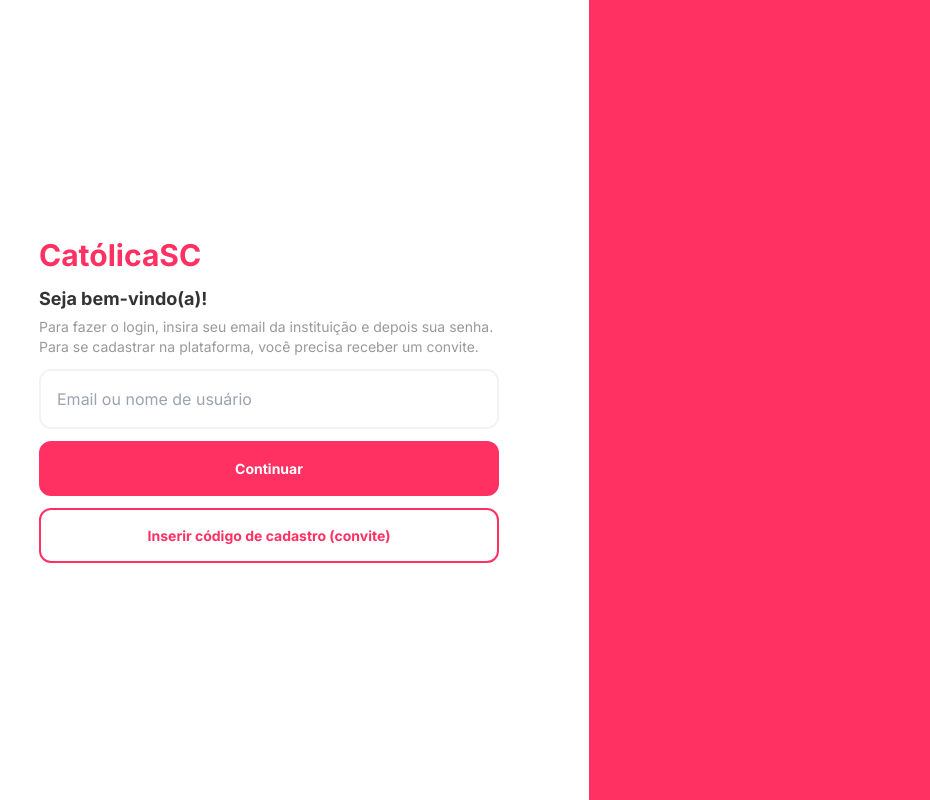
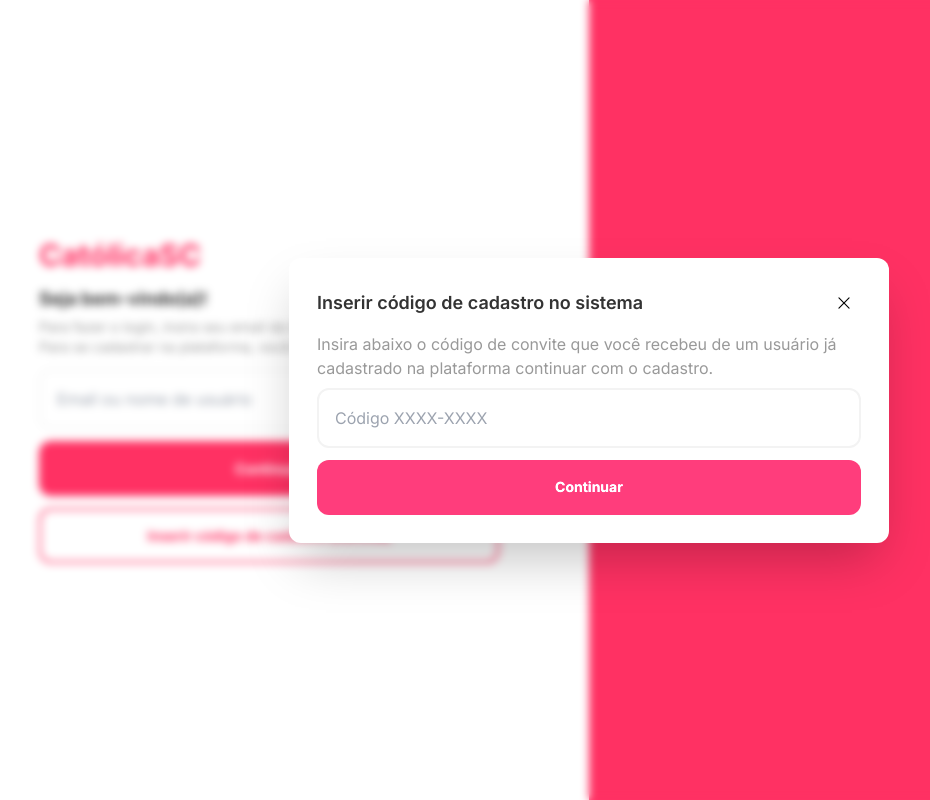
Before and after one commit to PabloLopes19/catolica-social, a Next.js app: page / in a window 1280 px wide. Both pictures are taken after a click on the button "Inserir código de cadastro (convite)". Shown: the whole page, without its empty margins (51-981 px from the left). Built offline with nearby package versions, Linux system fonts and the light colour scheme.

Commit message:
Register modal

```diff
--- a/package.json
+++ b/package.json
@@ -9,9 +9,12 @@
     "lint": "next lint"
   },
   "dependencies": {
+    "@phosphor-icons/react": "^2.1.5",
+    "@radix-ui/react-dialog": "^1.0.5",
     "next": "14.1.4",
     "react": "^18",
-    "react-dom": "^18"
+    "react-dom": "^18",
+    "react-magic-motion": "^1.1.2"
   },
   "devDependencies": {
     "@types/node": "^20",
--- a/src/app/components/button.tsx
+++ b/src/app/components/button.tsx
@@ -3,9 +3,16 @@
 interface Props extends HTMLAttributes<HTMLButtonElement> {
   label?: string;
   theme?: "Primary" | "Secondary" | "Text";
+  disabled?: boolean;
+  onClick?: (e: any) => void;
 }
 
-export default function Button({ label, theme }: Readonly<Props>) {
+export default function Button({
+  label,
+  theme,
+  disabled,
+  onClick,
+}: Readonly<Props>) {
   function getStyle<String>() {
     if (!theme) return "buttonPrimary";
 
@@ -14,5 +21,13 @@
     }
   }
 
-  return <button className={getStyle()}>{label ?? ""}</button>;
+  return (
+    <button
+      disabled={disabled}
+      onClick={onClick}
+      className={`w-full ${getStyle()}`}
+    >
+      {label ?? ""}
+    </button>
+  );
 }
--- /dev/null
+++ b/src/app/components/globalModal.tsx
@@ -0,0 +1,45 @@
+"use client";
+
+import * as Dialog from "@radix-ui/react-dialog";
+
+import { X } from "@phosphor-icons/react";
+
+interface Props {
+  children: React.ReactNode;
+  title?: String;
+  description?: String;
+  content?: React.ReactNode;
+}
+
+export default function GlobalModal({
+  children,
+  title,
+  description,
+  content,
+}: Readonly<Props>) {
+  return (
+    <Dialog.Root>
+      <Dialog.Trigger asChild>{children}</Dialog.Trigger>
+
+      <Dialog.Overlay className="backdrop-blur-sm p-10 bg-fd-ghost-dark flex items-center justify-center fixed w-screen h-screen px-2 top-0 left-0">
+        <Dialog.Content className="flex flex-1 flex-col p-7 gap-3 max-w-[600px] max-h-[100vh-80px] shadow-2xl rounded-xl bg-[#fff]">
+          <div className="flex items-center w-full justify-between">
+            <h1 className="text-lg text-title font-semibold select-none">
+              {title ?? "CatólicaSC"}
+            </h1>
+
+            <Dialog.Close className="hover:bg-[#ededed] rounded-md p-2 transition-all duration-200">
+              <X size={18} />
+            </Dialog.Close>
+          </div>
+
+          <div className="flex flex-col gap-2">
+            <p className="text-light">{description}</p>
+
+            {content}
+          </div>
+        </Dialog.Content>
+      </Dialog.Overlay>
+    </Dialog.Root>
+  );
+}
--- a/src/app/components/input.tsx
+++ b/src/app/components/input.tsx
@@ -1,14 +1,34 @@
-import { InputHTMLAttributes } from "react";
+"use client";
+
+import { InputHTMLAttributes, useState } from "react";
+import { Eye, EyeClosed } from "@phosphor-icons/react";
 
 interface Props extends InputHTMLAttributes<HTMLInputElement> {}
 
 export default function Input(props: Props) {
+  const [visible, setVisible] = useState<boolean>(false);
+
   return (
-    <div>
+    <div className="relative">
       <input
         className="border-2 rounded-xl w-full text-title border-border p-4 transition-all duration-200 focus:border-primary outline-none"
         {...props}
+        type={
+          props.type === "password"
+            ? visible
+              ? "text"
+              : "password"
+            : props.type
+        }
       />
+
+      {props.type === "password" && (
+        <div className="absolute top-[32%] left-[92%] text-light hover:opacity-25 transition-all duration-200">
+          <button onClick={() => setVisible(!visible)}>
+            {visible ? <Eye size={18} /> : <EyeClosed size={18} />}
+          </button>
+        </div>
+      )}
     </div>
   );
 }
--- /dev/null
+++ b/src/app/components/resizable.tsx
@@ -0,0 +1,18 @@
+"use client";
+
+import { TextareaHTMLAttributes, useState } from "react";
+
+interface Props extends TextareaHTMLAttributes<HTMLTextAreaElement> {}
+
+export default function LargeInput(props: Props) {
+  const [visible, setVisible] = useState<boolean>(false);
+
+  return (
+    <div className="relative">
+      <textarea
+        {...props}
+        className="border-2 max-h-[300px] rounded-xl min-h-[150px] w-full text-title border-border p-4 transition-all duration-200 focus:border-primary outline-none"
+      />
+    </div>
+  );
+}
--- a/src/app/page.tsx
+++ b/src/app/page.tsx
@@ -1,4 +1,4 @@
-import Login from "./pages/login";
+import Login from "./pages/Login/login";
 
 export default function Main() {
   return <Login />;
--- /dev/null
+++ b/src/app/pages/Login/components/FormComponent.tsx
@@ -0,0 +1,109 @@
+"use client";
+
+import Button from "@/app/components/button";
+import Input from "@/app/components/input";
+import LargeInput from "@/app/components/resizable";
+import { useRouter } from "next/navigation";
+import { useState } from "react";
+
+interface Props {
+  closeFunc?: (e: any) => void;
+}
+
+export default function FormComponent({ closeFunc }: Props) {
+  const [step, setStep] = useState<number>(1);
+
+  const [code, setCode] = useState<String>("");
+
+  const [name, setName] = useState<String>("");
+  const [email, setEmail] = useState<String>("");
+  const [username, setUsername] = useState<String>("");
+  const [bio, setBio] = useState<String>("");
+
+  const [password, setPassword] = useState<String>();
+  const [confirmPassword, setConfirmPassword] = useState<String>();
+
+  const router = useRouter();
+
+  const nextStep = () =>
+    step == 3 ? router.push("/login") : setStep(step + 1);
+
+  return (
+    <div className="flex flex-col w-full gap-3">
+      {step == 1 && (
+        <div className="flex flex-col gap-3">
+          <Input
+            placeholder="Código XXXX-XXXX"
+            onChange={(e) => setCode(e.target.value)}
+            maxLength={8}
+          />
+
+          <Button
+            onClick={nextStep}
+            disabled={code.length < 8}
+            label="Continuar"
+          />
+        </div>
+      )}
+
+      {step == 2 && (
+        <>
+          <Input
+            placeholder="Nome*"
+            value={name as string}
+            onChange={(e) => setName(e.target.value)}
+          />
+
+          <Input
+            placeholder="Email (@catolica.org.br)*"
+            value={email as string}
+            type="email"
+            onChange={(e) => setEmail(e.target.value)}
+          />
+
+          <Input
+            placeholder="Nome de usuário único*"
+            value={username as string}
+            onChange={(e) => setUsername(e.target.value)}
+          />
+
+          <LargeInput
+            placeholder="Bio"
+            value={`${bio}`}
+            onChange={(e) => setBio(e.target.value)}
+          />
+
+          <Button
+            onClick={nextStep}
+            disabled={code.length < 8}
+            label="Continuar"
+          />
+        </>
+      )}
+
+      {step == 3 && (
+        <div className="flex flex-col gap-3">
+          <Input
+            placeholder="Senha"
+            onChange={(e) => setPassword(e.target.value)}
+            type="password"
+          />
+          <Input
+            placeholder="Confirmar senha"
+            onChange={(e) => setConfirmPassword(e.target.value)}
+            type="password"
+          />
+
+          <Button
+            onClick={closeFunc}
+            disabled={
+              (password === "" && confirmPassword === "") ||
+              password !== confirmPassword
+            }
+            label={"Finalizar"}
+          />
+        </div>
+      )}
+    </div>
+  );
+}
--- a/src/app/pages/login.tsx
+++ b/src/app/pages/Login/login.tsx
@@ -1,5 +1,7 @@
-import Button from "../components/button";
-import Input from "../components/input";
+import Button from "../../components/button";
+import GlobalModal from "../../components/globalModal";
+import Input from "../../components/input";
+import FormComponent from "./components/FormComponent";
 
 export default function Login() {
   return (
@@ -21,10 +23,17 @@
 
           <div className="flex flex-col gap-3">
             <Button label="Continuar" />
-            <Button
-              label="Inserir código de cadastro (convite)"
-              theme="Secondary"
-            />
+            <GlobalModal
+              title="Inserir código de cadastro no sistema"
+              description="Insira abaixo o código de convite que você recebeu de um usuário
+              já cadastrado na plataforma continuar com o cadastro."
+              content={<FormComponent />}
+            >
+              <Button
+                label="Inserir código de cadastro (convite)"
+                theme="Secondary"
+              />
+            </GlobalModal>
           </div>
         </div>
       </div>
--- a/src/app/styles/global.css
+++ b/src/app/styles/global.css
@@ -13,7 +13,7 @@
 }
 
 .buttonPrimary {
-  @apply bg-primary text-[#fff] font-bold h-[55px] rounded-xl hover:brightness-90 text-sm transition-all duration-200;
+  @apply bg-primary disabled:brightness-125 disabled:cursor-not-allowed text-[#fff] font-bold h-[55px] rounded-xl hover:brightness-90 text-sm transition-all duration-200;
 }
 
 .buttonSecondary {
```
Also changed, not shown: 2 other files (tests, documents, lock files or other folders).
